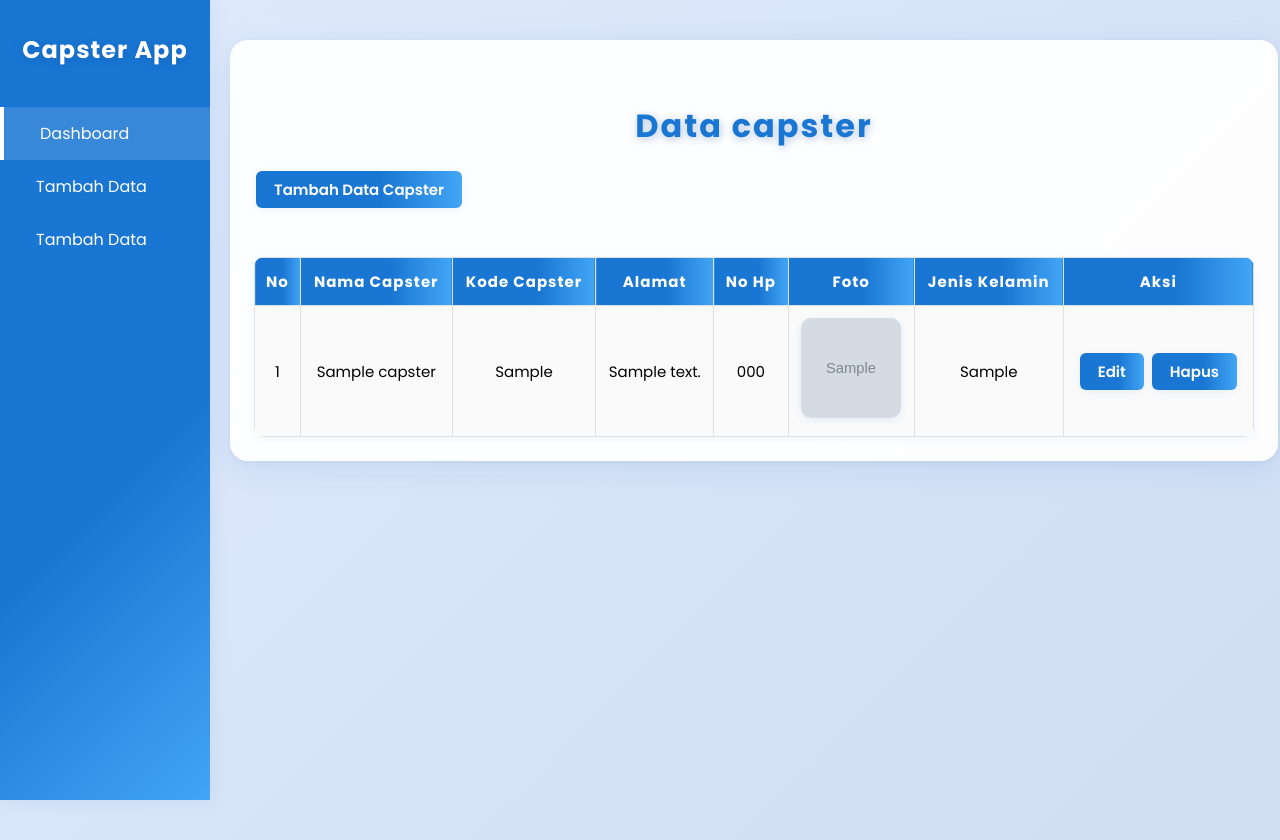
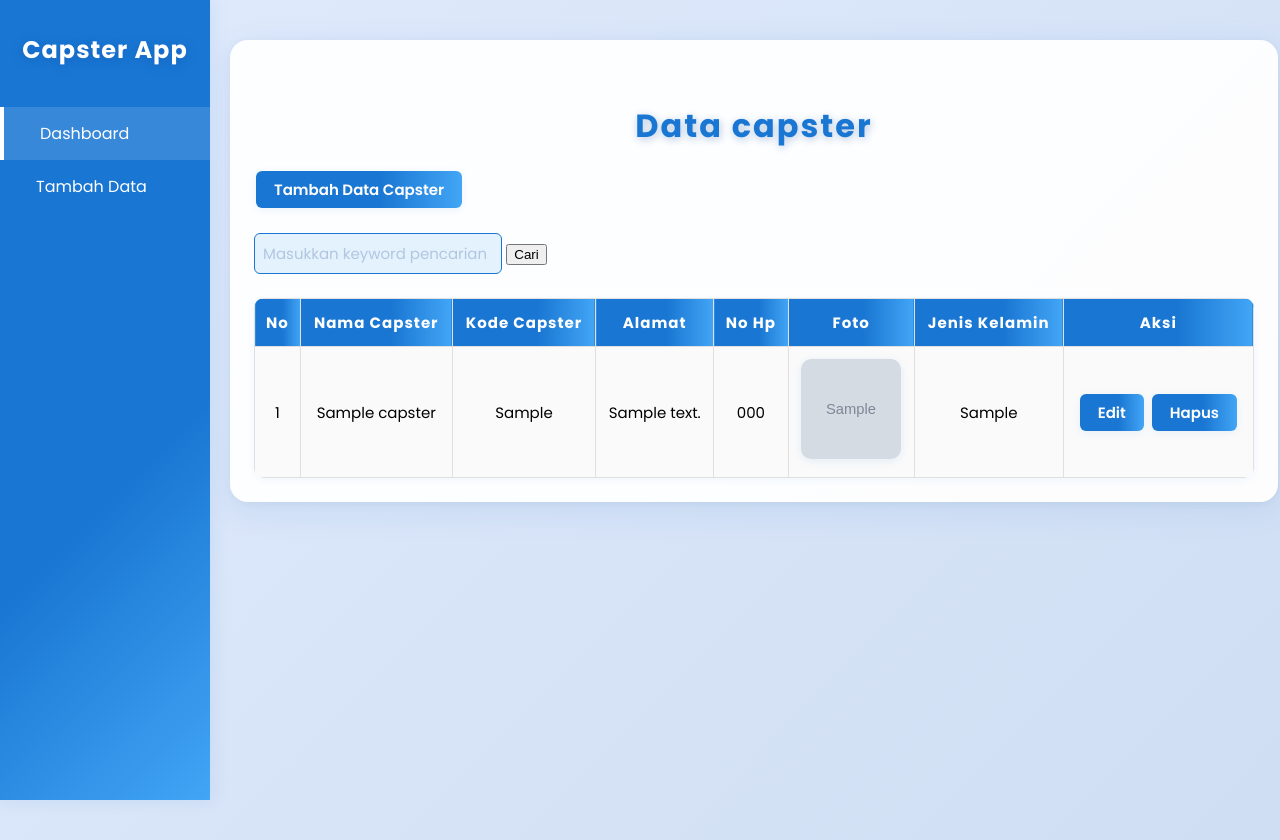
Before and after one commit to suparya3/project-100-Days, a PHP site: page / in a window 1280 px wide. Run offline with PHP 8.4, Linux system fonts and the light colour scheme; tables that the repository leaves empty or names only in its code hold one stand-in row (values such as "Sample post"); grey boxes marked "Sample" are stand-in pictures.

Commit message:
menambahkan tombol search

```diff
--- a/Day-7/index.php
+++ b/Day-7/index.php
@@ -1,10 +1,15 @@
 <?php
 // koneksi ke database
 require 'koneksi.php';
+
 $capsters = query("SELECT * FROM capsters");
+
+// <!-- tombol search sudah ditekan -->
+if ( isset($_POST["search"]) ) {
+    $capsters = search($_POST["keyword"]);
+}
+
 ?>
-
-
 <!DOCTYPE html>
 <html lang="en">
 <head>
@@ -20,14 +25,16 @@ $capsters = query("SELECT * FROM capsters");
         <ul>
             <li><a href="index.php" class="<?= basename($_SERVER['PHP_SELF']) == 'index.php' ? 'active' : '' ?>">Dashboard</a></li>
             <li><a href="tambah.php" class="<?= basename($_SERVER['PHP_SELF']) == 'tambah.php' ? 'active' : '' ?>">Tambah Data</a></li>
-            <!-- tambahan -->
-            <li><a href="tambah.php" class="<?= basename($_SERVER['PHP_SELF']) == 'tambah.php' ? 'active' : '' ?>">Tambah Data</a></li>
         </ul>
     </div>
     <div class="container">
         <h1>Data capster</h1>
         <a href="tambah.php" class="btn">Tambah Data Capster</a>
         <br><br>
+        <form action="" method="post" class="search-form">
+            <input type="text" name="keyword" size="40" autofocus placeholder="Masukkan keyword pencarian" autocomplete="off" class="input-search">
+            <button type="submit" name="search">Cari </button>
+        </form>
         <table class="table-capster">
             <thead>
                 <tr>
--- a/Day-7/koneksi.php
+++ b/Day-7/koneksi.php
@@ -60,5 +60,15 @@ function edit($data){
 }
 
 
+function search($keyword) {
+    $query = "SELECT * FROM capsters
+            WHERE
+            nama_capster LIKE '%$keyword%' OR
+            kode_capster LIKE '%$keyword%'
+            ";
+    return query($query);
+}
+
+
 
 ?>
```
